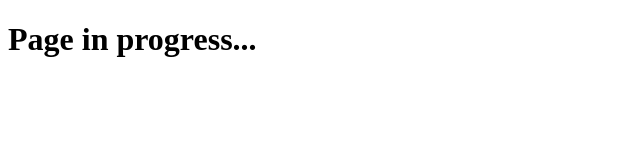
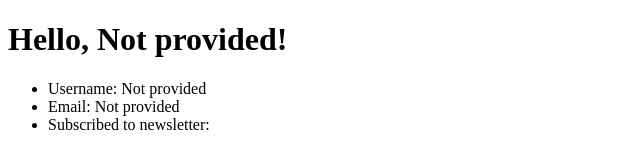
Before and after one commit to dracaena-daddy/COSC617-Advanced-Web-Dev, a plain HTML site: page Assignment0/tueats_completed.html in a window 1280 px wide. Shown: the whole page, without its empty margins (0-640 px from the left). Drawn offline with Linux system fonts and the light colour scheme.

Commit message:
Working on transferring data from one HTML page to another, it's working but I'm stuck right now trying to figure out why the newletter variable won't display on the page.

```diff
--- a/Assignment0/tueats_completed.html
+++ b/Assignment0/tueats_completed.html
@@ -1,5 +1,6 @@
 <!DOCTYPE html>
 <html>
+
 <head>
     <meta charset="utf-8">
     <meta http-equiv="X-UA-Compatible" content="IE=edge">
@@ -8,7 +9,33 @@
     <meta name="viewport" content="width=device-width, initial-scale=1">
     <link rel="stylesheet" href="">
 </head>
+
 <body>
-        <h1>Page in progress...</h1>
+    <h1>Hello, <span id="display-username1"></span>!</h1>
+    <ul>
+        <li>Username: <span id="display-username2"></span></li>
+        <li>Email: <span id="display-email"></span></li>
+        <li>Subscribed to newsletter: <span id="display-newsletter"></span></li>
+
+    </ul>
+    <script>
+        document.addEventListener("DOMContentLoaded", function () {
+            // Retrieve stored data from sessionStorage
+            const username = sessionStorage.getItem("username") || "Not provided";
+            const email = sessionStorage.getItem("email") || "Not provided";
+            const referral = sessionStorage.getItem("referral") || "Not provided";
+            const newsletter = sessionStorage.getItem("newsletter") === "true" ? "Yes" : "No";
+
+            // Display the stored values on the page
+            document.getElementById("display-username1").textContent = username;
+            document.getElementById("display-username2").textContent = username;
+            document.getElementById("display-email").textContent = email;
+            // document.getElementById("display-referral").textContent = referral;
+            if (newsletter === true) {
+                document.getElementById("display-newsletter").textContent = newsletter
+            }
+        });
+    </script>
 </body>
+
 </html>
```
Also changed, not shown: Assignment0/tueats.html (+32 -0 lines). Lines whose indentation alone changed are shown as unchanged.
